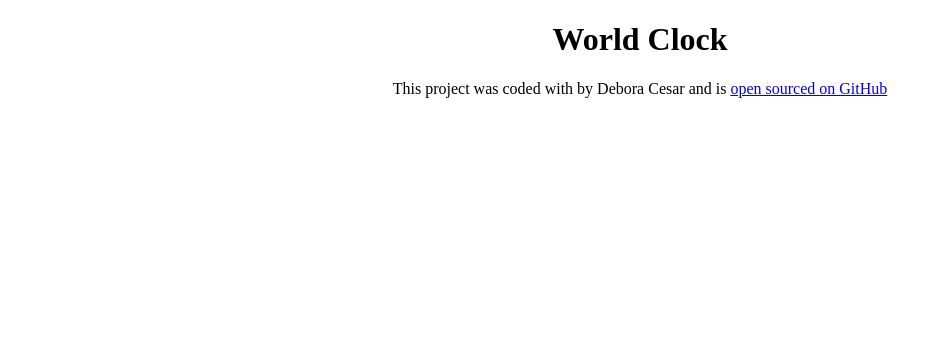
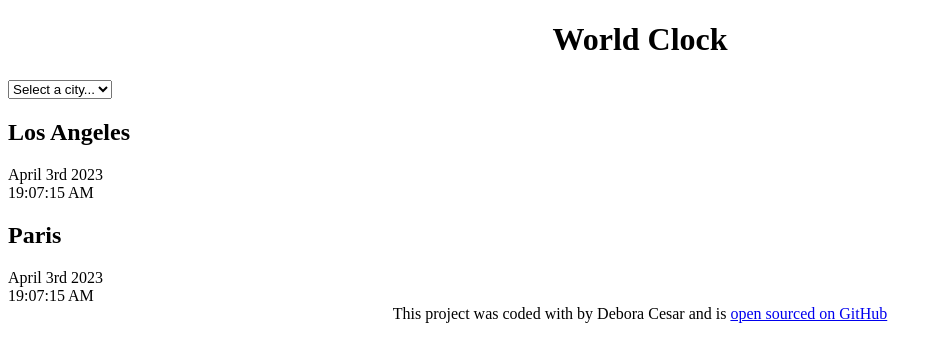
Before and after one commit to DeboraCesar/world-clock, a plain HTML site: page index.html in a window 1280 px wide. Shown: the whole page, without its empty margins (0-942 px from the left). Drawn offline with Linux system fonts and the light colour scheme.

Commit message:
Added basic HTML

```diff
--- a/index.html
+++ b/index.html
@@ -8,7 +8,28 @@
     <link rel="stylesheet" href="css/style.css">
 </head>
 <body>
-    <h1>World Clock</h1>
+ <div class="container">
+     <h1>World Clock</h1>
+
+
+     <select>
+        <option value="">Select a city...</option>
+        <option value="">London</option>
+        <option value="">New York</option>
+        <option value="">Lisbon</option>
+     </select>
+
+     <div class="city">
+        <h2>Los Angeles</h2>
+        <div class="date">April 3rd 2023</div>
+        <div class="time">19:07:15 AM</div>
+      </div>
+      <div class="city">
+        <h2>Paris</h2>
+        <div class="date">April 3rd 2023</div>
+        <div class="time">19:07:15 AM</div>
+      </div>
+ </div>
     <footer>
         This project was coded with by Debora Cesar and is
         <a href="https://github.com/DeboraCesar/world-clock" target="_blank">
```
